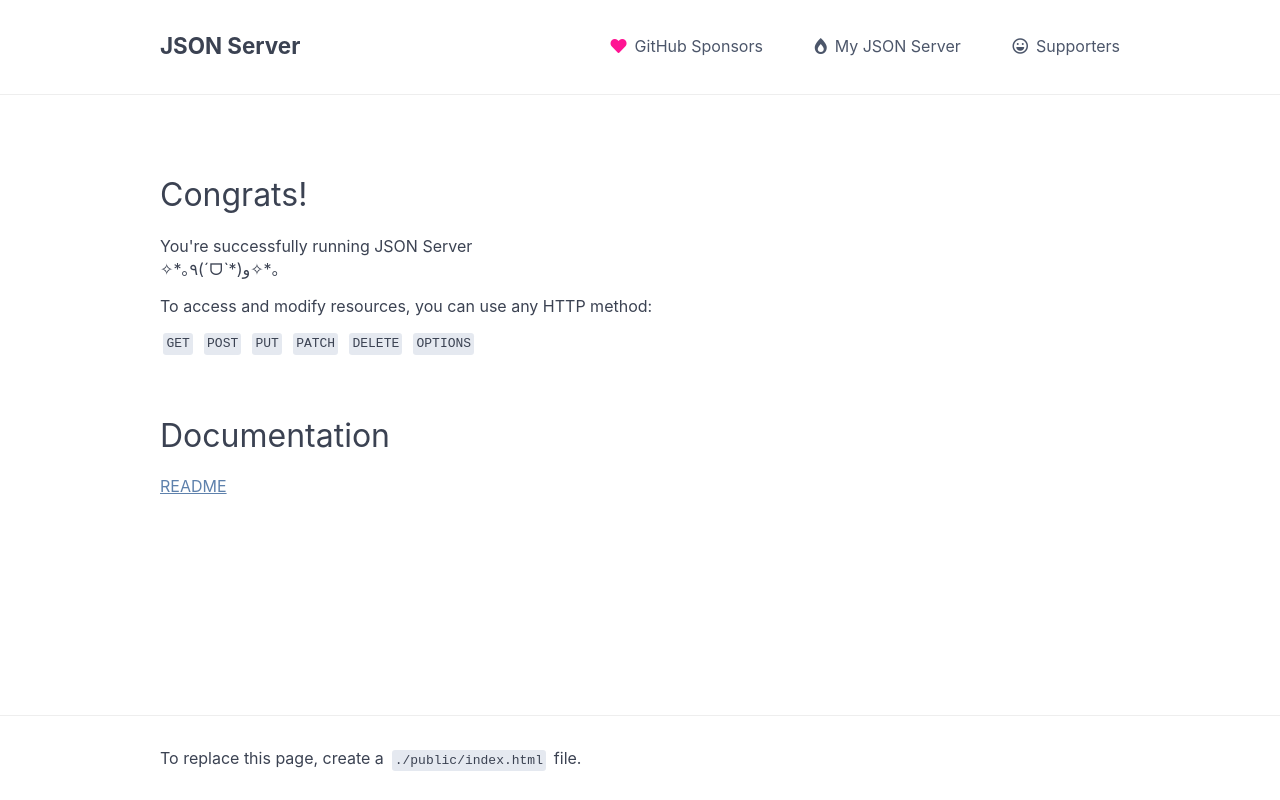
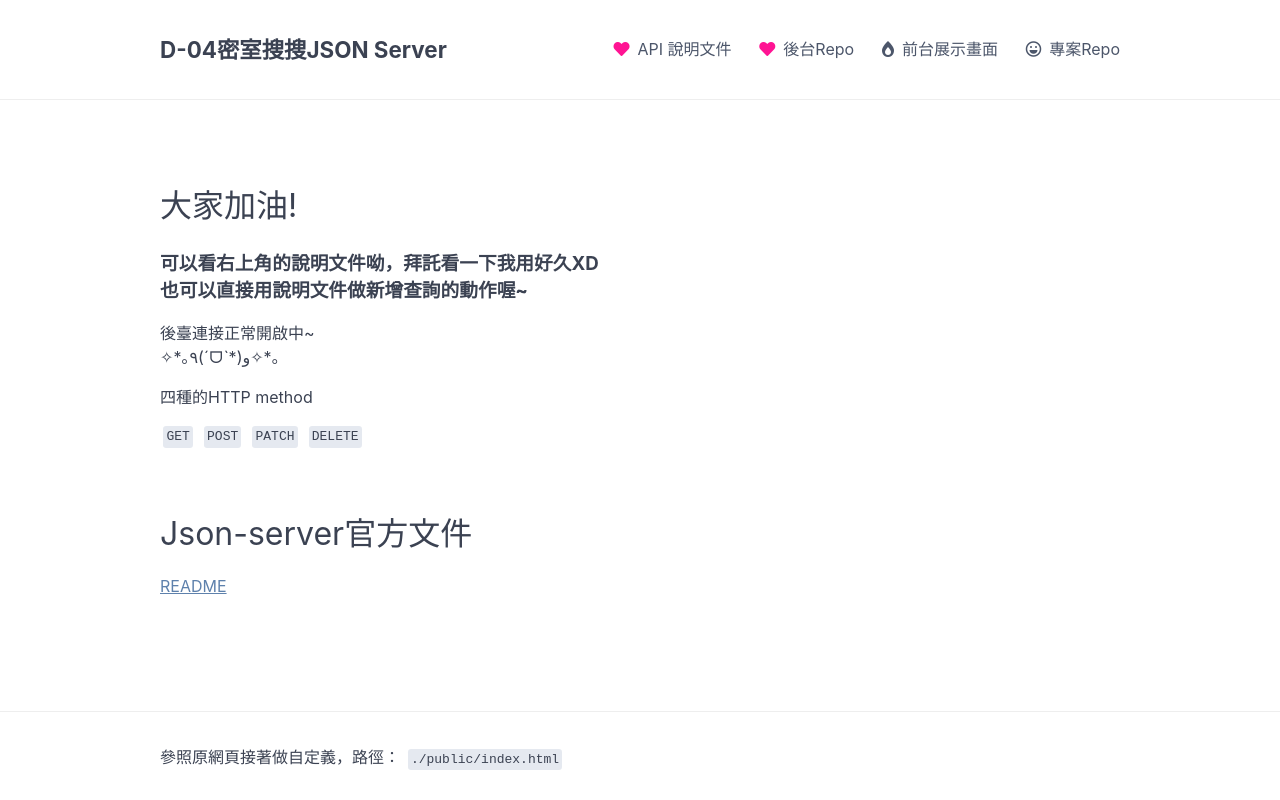
Before and after one commit to Toung0507/new_json, a website: page public/index.html in a window 1280 px wide. Drawn offline with Linux system fonts and the light colour scheme; no server answers.

Commit message:
新增首頁，更改內文

```diff
--- a/public/index.html
+++ b/public/index.html
@@ -4,7 +4,7 @@
     <link rel="stylesheet" href="https://use.fontawesome.com/releases/v5.8.2/css/all.css"
         integrity="sha384-oS3vJWv+0UjzBfQzYUhtDYW+Pj2yciDJxpsK1OYPAYjqT085Qq/1cq5FLXAZQ7Ay" crossorigin="anonymous" />
     <link rel="stylesheet" href="style.css" />
-    <title>JSON Server</title>
+    <title>D-04密室搜搜Json-Server</title>
 </head>
 
 <body>
@@ -13,21 +13,26 @@
             <nav>
                 <ul>
                     <li class="title">
-                        JSON Server
+                        D-04密室搜搜JSON Server
                     </li>
                     <li>
-                        <a href="https://github.com/users/typicode/sponsorship">
-                            <i class="fas fa-heart"></i>GitHub Sponsors
+                        <a href="/api-docs">
+                            <i class="fas fa-heart"></i>API 說明文件
                         </a>
                     </li>
                     <li>
-                        <a href="https://my-json-server.typicode.com">
-                            <i class="fas fa-burn"></i>My JSON Server
+                        <a href="https://github.com/Toung0507/new_json">
+                            <i class="fas fa-heart"></i>後台Repo
                         </a>
                     </li>
                     <li>
-                        <a href="https://thanks.typicode.com">
-                            <i class="far fa-laugh"></i>Supporters
+                        <a href="">
+                            <i class="fas fa-burn"></i>前台展示畫面
+                        </a>
+                    </li>
+                    <li>
+                        <a href="">
+                            <i class="far fa-laugh"></i>專案Repo
                         </a>
                     </li>
                 </ul>
@@ -36,9 +41,12 @@
     </header>
     <main>
         <div class="container">
-            <h1>Congrats!</h1>
+            <h1>大家加油! </h1>
+            <h3>可以看右上角的說明文件呦，拜託看一下我用好久XD
+                <br />也可以直接用說明文件做新增查詢的動作喔~
+            </h3>
             <p>
-                You're successfully running JSON Server
+                後臺連接正常開啟中~
                 <br />
                 ✧*｡٩(ˊᗜˋ*)و✧*｡
             </p>
@@ -46,20 +54,18 @@
             <div id="resources"></div>
 
             <p>
-                To access and modify resources, you can use any HTTP method:
+                四種的HTTP method
             </p>
             <p>
                 <code>GET</code>
                 <code>POST</code>
-                <code>PUT</code>
                 <code>PATCH</code>
                 <code>DELETE</code>
-                <code>OPTIONS</code>
             </p>
 
-            <div id="custom-routes"></div>
+            <!-- <div id="custom-routes"></div> -->
 
-            <h1>Documentation</h1>
+            <h1>Json-server官方文件</h1>
             <p>
                 <a href="https://github.com/typicode/json-server">
                     README
@@ -71,8 +77,8 @@
     <footer>
         <div class="container">
             <p>
-                To replace this page, create a
-                <code>./public/index.html</code> file.
+                參照原網頁接著做自定義，路徑：
+                <code>./public/index.html</code>
             </p>
         </div>
     </footer>
--- a/public/script.js
+++ b/public/script.js
@@ -29,7 +29,7 @@
 function ResourcesBlock({ db }) {
     return `
       <div>
-        <h1>Resources</h1>
+        <h1>各API</h1>
         ${Object.keys(db).length ? ResourceList({ db }) : NoResources()}
       </div>
     `
```
